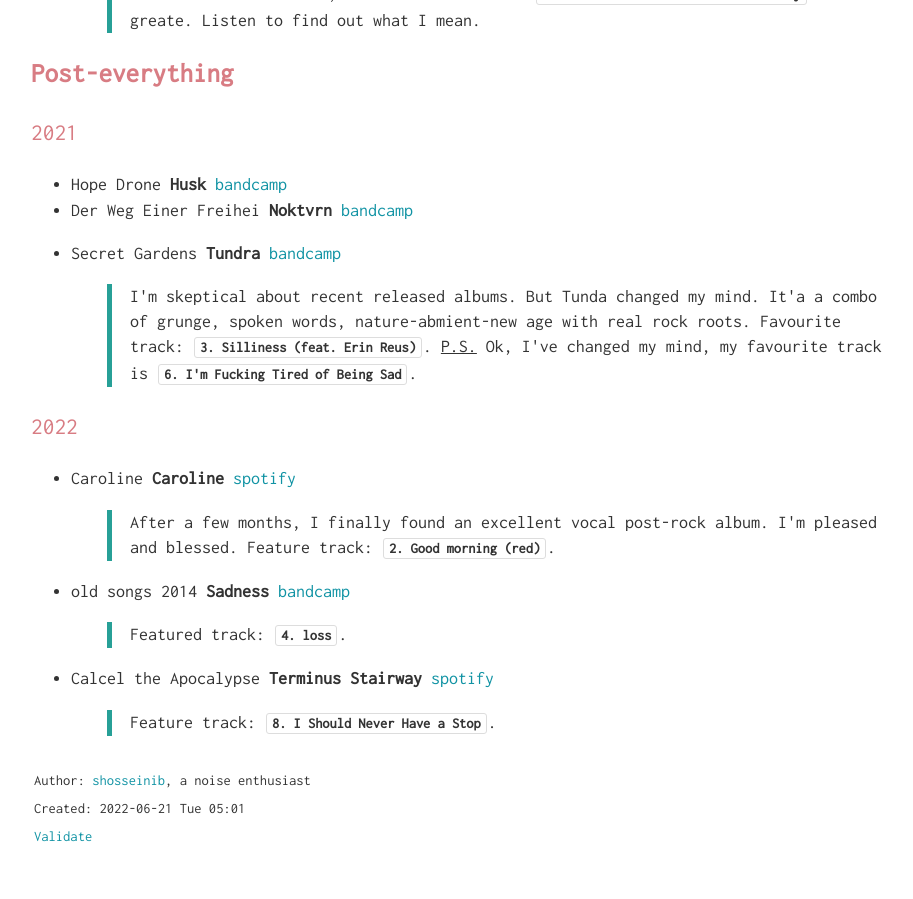
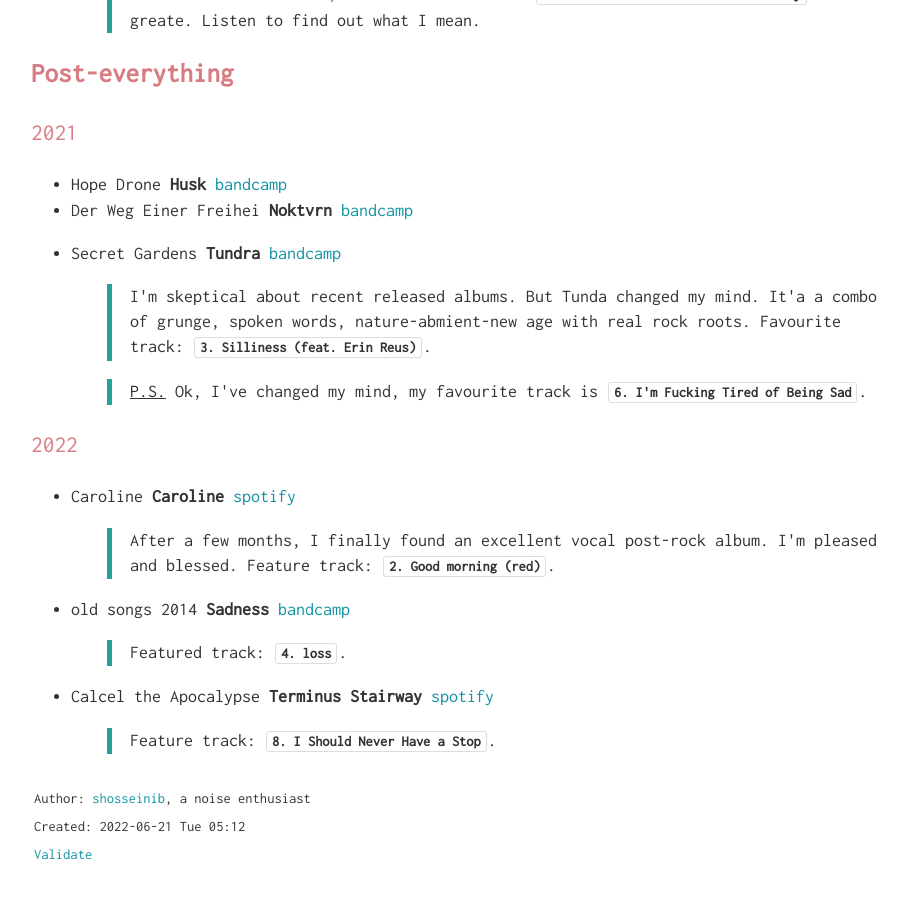
Before and after one commit to shosseinib/shosseinib.github.io, a Jekyll site: the page music.html, which Jekyll copies as it is, in a window 1280 px wide and 900 px high, scrolled down 5648 px. Shown: the whole window, without its empty margins (159-1072 px from the left). Built offline with Jekyll 4.4.1, drawn with Linux system fonts in a browser that asks for light colours; some web fonts are replaced.

```diff
--- a/music.html
+++ b/music.html
@@ -3,7 +3,7 @@
 "http://www.w3.org/TR/xhtml1/DTD/xhtml1-strict.dtd">
 <html xmlns="http://www.w3.org/1999/xhtml" lang="en" xml:lang="en">
 <head>
-<!-- 2022-06-21 Tue 05:01 -->
+<!-- 2022-06-21 Tue 05:12 -->
 <meta http-equiv="Content-Type" content="text/html;charset=utf-8" />
 <meta name="viewport" content="width=device-width, initial-scale=1" />
 <title>Music Journal</title>
@@ -205,112 +205,112 @@ html{font-family:'Inconsolata','Mirza',sans-serif;line-height:1.15;-ms-text-size
 <h2>Table of Contents</h2>
 <div id="text-table-of-contents" role="doc-toc">
 <ul>
-<li><a href="#org5486d3d"><b>Code of Conduct</b></a></li>
-<li><a href="#org004a31a"><b>Electronic</b></a>
+<li><a href="#org9559e60"><b>Code of Conduct</b></a></li>
+<li><a href="#orge14fd69"><b>Electronic</b></a>
 <ul>
-<li><a href="#org082efd9">2021</a></li>
-<li><a href="#orgf86767c">2022</a></li>
+<li><a href="#orgbabebbe">2021</a></li>
+<li><a href="#org7e6aa67">2022</a></li>
 </ul>
 </li>
-<li><a href="#orgdee461e"><b>Experimental &amp; Improvisation</b></a>
+<li><a href="#org420961a"><b>Experimental &amp; Improvisation</b></a>
 <ul>
-<li><a href="#org7854923">2019</a></li>
-<li><a href="#org8b7789e">2020</a></li>
-<li><a href="#orgc6d56da">2021</a></li>
-<li><a href="#org283997a">2022</a></li>
+<li><a href="#org8e8eab8">2019</a></li>
+<li><a href="#org56e89b9">2020</a></li>
+<li><a href="#orgfce728b">2021</a></li>
+<li><a href="#org01671b6">2022</a></li>
 </ul>
 </li>
-<li><a href="#org6f09cab"><b>Jazz</b></a>
+<li><a href="#org114adc4"><b>Jazz</b></a>
 <ul>
-<li><a href="#orge3b698d">2019</a></li>
-<li><a href="#orgee6e601">2021</a></li>
-<li><a href="#orgcab48fa">2022</a></li>
+<li><a href="#org44a0eab">2019</a></li>
+<li><a href="#org4cc38c2">2021</a></li>
+<li><a href="#orgbd78aee">2022</a></li>
 </ul>
 </li>
-<li><a href="#org9e39c1f"><b>*Metal</b></a>
+<li><a href="#orgd2c34d6"><b>*Metal</b></a>
 <ul>
-<li><a href="#org344c58a">Death</a>
+<li><a href="#orgeef5d45">Death</a>
 <ul>
-<li><a href="#org512fb06">2022</a></li>
+<li><a href="#org0b69947">2022</a></li>
 </ul>
 </li>
-<li><a href="#org8e6bb90">Doom</a>
+<li><a href="#org7484ebd">Doom</a>
 <ul>
-<li><a href="#orgc8bbc5d">2021</a></li>
-<li><a href="#org1346d87">2022</a></li>
+<li><a href="#org0e76028">2021</a></li>
+<li><a href="#orgdacb51c">2022</a></li>
 </ul>
 </li>
-<li><a href="#orgf6def47">Progressive</a></li>
+<li><a href="#orgc6c56f1">Progressive</a></li>
 </ul>
 </li>
-<li><a href="#org7bf14bd"><b>Noise</b></a>
+<li><a href="#orgc5a7b45"><b>Noise</b></a>
 <ul>
-<li><a href="#org7675c00">2022</a></li>
+<li><a href="#org31f0ef3">2022</a></li>
 </ul>
 </li>
-<li><a href="#orgbcd3aaf"><b>Post-everything</b></a>
+<li><a href="#org0efdae3"><b>Post-everything</b></a>
 <ul>
-<li><a href="#org9c60b0e">2021</a></li>
-<li><a href="#orga212dd0">2022</a></li>
+<li><a href="#orgc4c391c">2021</a></li>
+<li><a href="#orgfa90a8e">2022</a></li>
 </ul>
 </li>
 </ul>
 </div>
 </div>
-<div id="outline-container-org5486d3d" class="outline-2">
-<h2 id="org5486d3d"><b>Code of Conduct</b></h2>
-<div class="outline-text-2" id="text-org5486d3d">
+<div id="outline-container-org9559e60" class="outline-2">
+<h2 id="org9559e60"><b>Code of Conduct</b></h2>
+<div class="outline-text-2" id="text-org9559e60">
 <p>
 Here I collect music albums that I consider worshiped (in my way) works in <code>Jazz</code>, <code>Post-Everything</code>, <code>Noise</code>, <code>*Metal</code>, <code>Electronic</code>, and <code>Experimental &amp; Improvisation</code>. The order is by year, but there is no order; I may re-sort them by their artist name later; who knows?
 </p>
 </div>
 </div>
 
-<div id="outline-container-org004a31a" class="outline-2">
-<h2 id="org004a31a"><b>Electronic</b></h2>
-<div class="outline-text-2" id="text-org004a31a">
+<div id="outline-container-orge14fd69" class="outline-2">
+<h2 id="orge14fd69"><b>Electronic</b></h2>
+<div class="outline-text-2" id="text-orge14fd69">
 </div>
-<div id="outline-container-org082efd9" class="outline-3">
-<h3 id="org082efd9">2021</h3>
-<div class="outline-text-3" id="text-org082efd9">
+<div id="outline-container-orgbabebbe" class="outline-3">
+<h3 id="orgbabebbe">2021</h3>
+<div class="outline-text-3" id="text-orgbabebbe">
 <ul class="org-ul">
 <li>Doyeq <b>Never Back</b> <a href="https://fuselab.bandcamp.com/album/never-back">bandcamp</a></li>
 <li>HEXSYSTEM <b>Interface OST Vol. II</b> <a href="https://hexsystem.bandcamp.com/album/interface-ost-vol-ii?from=fandiscflw">bandcamp</a></li>
 </ul>
 </div>
 </div>
-<div id="outline-container-orgf86767c" class="outline-3">
-<h3 id="orgf86767c">2022</h3>
-<div class="outline-text-3" id="text-orgf86767c">
+<div id="outline-container-org7e6aa67" class="outline-3">
+<h3 id="org7e6aa67">2022</h3>
+<div class="outline-text-3" id="text-org7e6aa67">
 <ul class="org-ul">
 <li>HEXSYSTEM <b>No Confluence</b> <a href="https://hexsystem.bandcamp.com/album/no-confluence?from=fanpub_fnb">bandcamp</a></li>
 </ul>
 </div>
 </div>
 </div>
-<div id="outline-container-orgdee461e" class="outline-2">
-<h2 id="orgdee461e"><b>Experimental &amp; Improvisation</b></h2>
-<div class="outline-text-2" id="text-orgdee461e">
+<div id="outline-container-org420961a" class="outline-2">
+<h2 id="org420961a"><b>Experimental &amp; Improvisation</b></h2>
+<div class="outline-text-2" id="text-org420961a">
 </div>
-<div id="outline-container-org7854923" class="outline-3">
-<h3 id="org7854923">2019</h3>
-<div class="outline-text-3" id="text-org7854923">
+<div id="outline-container-org8e8eab8" class="outline-3">
+<h3 id="org8e8eab8">2019</h3>
+<div class="outline-text-3" id="text-org8e8eab8">
 <ul class="org-ul">
 <li>Sam Andreae/David Birchall/Toshimaru Nakamura/Otto Willberg <b>UK ツアー 2019</b> <a href="https://scatterarchive.bandcamp.com/album/uk-2019?from=fandiscflw">bandcamp</a></li>
 </ul>
 </div>
 </div>
-<div id="outline-container-org8b7789e" class="outline-3">
-<h3 id="org8b7789e">2020</h3>
-<div class="outline-text-3" id="text-org8b7789e">
+<div id="outline-container-org56e89b9" class="outline-3">
+<h3 id="org56e89b9">2020</h3>
+<div class="outline-text-3" id="text-org56e89b9">
 <ul class="org-ul">
 <li>Jean-Luc Guionnet, Annette Krebs <b>pointe sèche</b> <a href="https://annettekrebs.bandcamp.com/album/pointe-s-che">bandcamp</a></li>
 </ul>
 </div>
 </div>
-<div id="outline-container-orgc6d56da" class="outline-3">
-<h3 id="orgc6d56da">2021</h3>
-<div class="outline-text-3" id="text-orgc6d56da">
+<div id="outline-container-orgfce728b" class="outline-3">
+<h3 id="orgfce728b">2021</h3>
+<div class="outline-text-3" id="text-orgfce728b">
 <ul class="org-ul">
 <li>Guilherme Rodrigues &amp; Carlos Santos <b>Uncommon Symmetries</b> <a href="https://guilhermerodrigues.bandcamp.com/album/uncommon-symmetries">bandcamp</a></li>
 <li>I/O - Carlos Santos and Ulrich Mitzlaff <b>Studies on Colour Field Modulation</b> <a href="https://carlossantos.bandcamp.com/album/studies-on-colour-field-modulation">bandcamp</a></li>
@@ -319,9 +319,9 @@ Here I collect music albums that I consider worshiped (in my way) works in <code
 </ul>
 </div>
 </div>
-<div id="outline-container-org283997a" class="outline-3">
-<h3 id="org283997a">2022</h3>
-<div class="outline-text-3" id="text-org283997a">
+<div id="outline-container-org01671b6" class="outline-3">
+<h3 id="org01671b6">2022</h3>
+<div class="outline-text-3" id="text-org01671b6">
 <ul class="org-ul">
 <li>Mark Wagner <b>S☉N RISE / S☉N OF THE SUN</b> <a href="https://zamzamrec.bandcamp.com/album/s-n-rise-s-n-of-the-sun">bandcamp</a></li>
 <li><p>
@@ -336,21 +336,21 @@ I love how the Slovak language is like the Icelandic language. After listening t
 </div>
 </div>
 </div>
-<div id="outline-container-org6f09cab" class="outline-2">
-<h2 id="org6f09cab"><b>Jazz</b></h2>
-<div class="outline-text-2" id="text-org6f09cab">
+<div id="outline-container-org114adc4" class="outline-2">
+<h2 id="org114adc4"><b>Jazz</b></h2>
+<div class="outline-text-2" id="text-org114adc4">
 </div>
-<div id="outline-container-orge3b698d" class="outline-3">
-<h3 id="orge3b698d">2019</h3>
-<div class="outline-text-3" id="text-orge3b698d">
+<div id="outline-container-org44a0eab" class="outline-3">
+<h3 id="org44a0eab">2019</h3>
+<div class="outline-text-3" id="text-org44a0eab">
 <ul class="org-ul">
 <li>Enrico Rava &amp; Joe Lovano <b>Roma (Live)</b> <a href="https://open.spotify.com/album/7oJD5GX7laQuDzSz10eKS2">spotify</a></li>
 </ul>
 </div>
 </div>
-<div id="outline-container-orgee6e601" class="outline-3">
-<h3 id="orgee6e601">2021</h3>
-<div class="outline-text-3" id="text-orgee6e601">
+<div id="outline-container-org4cc38c2" class="outline-3">
+<h3 id="org4cc38c2">2021</h3>
+<div class="outline-text-3" id="text-org4cc38c2">
 <ul class="org-ul">
 <li>Mira Martin-Gray, Bryan Qu, Karen Ng, Nick Dunston <b>Trumpet &amp; Drums REMIX Festival</b> <a href="https://linaallemano.bandcamp.com/album/trumpet-drums-remix-festival">bandcamp</a></li>
 <li>Milton Man Gogh <b>The Great Reset</b> <a href="https://miltonmangogh.bandcamp.com/album/the-great-reset-2?from=fandiscflw">bandcamp</a></li>
@@ -407,9 +407,9 @@ Fetured track: <b><code>3. Manha De Carnaval - Live</code></b>.
 </ul>
 </div>
 </div>
-<div id="outline-container-orgcab48fa" class="outline-3">
-<h3 id="orgcab48fa">2022</h3>
-<div class="outline-text-3" id="text-orgcab48fa">
+<div id="outline-container-orgbd78aee" class="outline-3">
+<h3 id="orgbd78aee">2022</h3>
+<div class="outline-text-3" id="text-orgbd78aee">
 <ul class="org-ul">
 <li>Joel Lyssarides <b>Stay Now</b> <a href="https://joellyssarides.bandcamp.com/releases">bandcamp</a></li>
 <li><p>
@@ -441,17 +441,17 @@ Norway!
 </div>
 </div>
 
-<div id="outline-container-org9e39c1f" class="outline-2">
-<h2 id="org9e39c1f"><b>*Metal</b></h2>
-<div class="outline-text-2" id="text-org9e39c1f">
+<div id="outline-container-orgd2c34d6" class="outline-2">
+<h2 id="orgd2c34d6"><b>*Metal</b></h2>
+<div class="outline-text-2" id="text-orgd2c34d6">
 </div>
-<div id="outline-container-org344c58a" class="outline-3">
-<h3 id="org344c58a">Death</h3>
-<div class="outline-text-3" id="text-org344c58a">
+<div id="outline-container-orgeef5d45" class="outline-3">
+<h3 id="orgeef5d45">Death</h3>
+<div class="outline-text-3" id="text-orgeef5d45">
 </div>
-<div id="outline-container-org512fb06" class="outline-4">
-<h4 id="org512fb06">2022</h4>
-<div class="outline-text-4" id="text-org512fb06">
+<div id="outline-container-org0b69947" class="outline-4">
+<h4 id="org0b69947">2022</h4>
+<div class="outline-text-4" id="text-org0b69947">
 <ul class="org-ul">
 <li><p>
 Septicflesh <b>Modern Primitive</b> <a href="https://septicflesh.bandcamp.com/album/modern-primitive?from=fanpub_nfnb_pr">bandcamp</a>
@@ -465,13 +465,13 @@ Finally, Septicflesh is here! A great greek band with a homogeneous discography
 </div>
 </div>
 </div>
-<div id="outline-container-org8e6bb90" class="outline-3">
-<h3 id="org8e6bb90">Doom</h3>
-<div class="outline-text-3" id="text-org8e6bb90">
+<div id="outline-container-org7484ebd" class="outline-3">
+<h3 id="org7484ebd">Doom</h3>
+<div class="outline-text-3" id="text-org7484ebd">
 </div>
-<div id="outline-container-orgc8bbc5d" class="outline-4">
-<h4 id="orgc8bbc5d">2021</h4>
-<div class="outline-text-4" id="text-orgc8bbc5d">
+<div id="outline-container-org0e76028" class="outline-4">
+<h4 id="org0e76028">2021</h4>
+<div class="outline-text-4" id="text-org0e76028">
 <ul class="org-ul">
 <li>Abysmal Grief <b>Funeral Cult of Personality</b> <a href="https://sunandmoonrecords.bandcamp.com/album/funeral-cult-of-personality">bandcamp</a></li>
 <li>Funeralium <b>Funeralium</b> <a href="https://funeralium.bandcamp.com/album/funeralium?from=fannewrel">bandcamp</a></li>
@@ -482,9 +482,9 @@ Finally, Septicflesh is here! A great greek band with a homogeneous discography
 </ul>
 </div>
 </div>
-<div id="outline-container-org1346d87" class="outline-4">
-<h4 id="org1346d87">2022</h4>
-<div class="outline-text-4" id="text-org1346d87">
+<div id="outline-container-orgdacb51c" class="outline-4">
+<h4 id="orgdacb51c">2022</h4>
+<div class="outline-text-4" id="text-orgdacb51c">
 <ul class="org-ul">
 <li>Where Myth Becomes Memory <b>Rolo Tomassi</b> <a href="https://rolotomassi.bandcamp.com/album/where-myth-becomes-memory?from=fanpub_fnb_pr">bandcamp</a></li>
 <li><p>
@@ -539,9 +539,9 @@ A classic doom metal, with long reefs, great basses, and lyrical procedure. Feat
 </div>
 </div>
 </div>
-<div id="outline-container-orgf6def47" class="outline-3">
-<h3 id="orgf6def47">Progressive</h3>
-<div class="outline-text-3" id="text-orgf6def47">
+<div id="outline-container-orgc6c56f1" class="outline-3">
+<h3 id="orgc6c56f1">Progressive</h3>
+<div class="outline-text-3" id="text-orgc6c56f1">
 <ul class="org-ul">
 <li><p>
 Venus Principle <b>Stand In Your Light</b> <a href="https://venusprinciple.bandcamp.com/album/stand-in-your-light-deluxe-edition?from=fanpub_nfnb_pr">bandcamp</a>
@@ -555,13 +555,13 @@ Let's be honest. It's too rare for me to listen a combo of male and female vocal
 </div>
 </div>
 </div>
-<div id="outline-container-org7bf14bd" class="outline-2">
-<h2 id="org7bf14bd"><b>Noise</b></h2>
-<div class="outline-text-2" id="text-org7bf14bd">
+<div id="outline-container-orgc5a7b45" class="outline-2">
+<h2 id="orgc5a7b45"><b>Noise</b></h2>
+<div class="outline-text-2" id="text-orgc5a7b45">
 </div>
-<div id="outline-container-org7675c00" class="outline-3">
-<h3 id="org7675c00">2022</h3>
-<div class="outline-text-3" id="text-org7675c00">
+<div id="outline-container-org31f0ef3" class="outline-3">
+<h3 id="org31f0ef3">2022</h3>
+<div class="outline-text-3" id="text-org31f0ef3">
 <ul class="org-ul">
 <li><p>
 Portal to the God Damn Blood Dimension <b>Rotten Fruit; Regular Orchard</b> <a href="https://portaltothegoddamnblooddimension.bandcamp.com/album/rotten-fruit-regular-orchard?from=fandiscflw">bandcamp</a>
@@ -591,13 +591,13 @@ Ok I'm a little biased, but the fourth track <b><code>Their leaves do not wish u
 </div>
 </div>
 </div>
-<div id="outline-container-orgbcd3aaf" class="outline-2">
-<h2 id="orgbcd3aaf"><b>Post-everything</b></h2>
-<div class="outline-text-2" id="text-orgbcd3aaf">
+<div id="outline-container-org0efdae3" class="outline-2">
+<h2 id="org0efdae3"><b>Post-everything</b></h2>
+<div class="outline-text-2" id="text-org0efdae3">
 </div>
-<div id="outline-container-org9c60b0e" class="outline-3">
-<h3 id="org9c60b0e">2021</h3>
-<div class="outline-text-3" id="text-org9c60b0e">
+<div id="outline-container-orgc4c391c" class="outline-3">
+<h3 id="orgc4c391c">2021</h3>
+<div class="outline-text-3" id="text-orgc4c391c">
 <ul class="org-ul">
 <li>Hope Drone <b>Husk</b> <a href="https://hopedrone.bandcamp.com/album/husk">bandcamp</a></li>
 <li>Der Weg Einer Freihei <b>Noktvrn</b> <a href="https://derwegeinerfreiheitsom.bandcamp.com/album/noktvrn?from=fanpub_nfnb_pr">bandcamp</a></li>
@@ -607,15 +607,19 @@ Secret Gardens <b>Tundra</b> <a href="https://secretgardens.bandcamp.com/album/t
 <blockquote>
 <p>
 I'm skeptical about recent released albums. But Tunda changed my mind. It'a a combo of grunge, spoken words, nature-abmient-new age with real rock roots. Favourite track: <b><code>3. Silliness (feat. Erin Reus)</code></b>.
+</p>
+</blockquote>
+<blockquote>
+<p>
 <span class="underline">P.S.</span> Ok, I've changed my mind, my favourite track is <b><code>6. I'm Fucking Tired of Being Sad</code></b>.
 </p>
 </blockquote></li>
 </ul>
 </div>
 </div>
-<div id="outline-container-orga212dd0" class="outline-3">
-<h3 id="orga212dd0">2022</h3>
-<div class="outline-text-3" id="text-orga212dd0">
+<div id="outline-container-orgfa90a8e" class="outline-3">
+<h3 id="orgfa90a8e">2022</h3>
+<div class="outline-text-3" id="text-orgfa90a8e">
 <ul class="org-ul">
 <li><p>
 Caroline <b>Caroline</b> <a href="https://open.spotify.com/album/4X12VfRomM649eKXd1qKMf">spotify</a>
@@ -648,7 +652,7 @@ Feature track: <b><code>8. I Should Never Have a Stop</code></b>.
 </div>
 <div id="postamble" class="status">
 <p class="author">Author: <a href="https://shosseinib.github.io">shosseinib</a>, a noise enthusiast</p>
-<p class="date">Created: 2022-06-21 Tue 05:01</p>
+<p class="date">Created: 2022-06-21 Tue 05:12</p>
 <p class="validation"><a href="https://validator.w3.org/check?uri=referer">Validate</a></p>
 </div>
 </body>
--- a/music.org
+++ b/music.org
@@ -151,6 +151,8 @@ Let's be honest. It's too rare for me to listen a combo of male and female vocal
 - Secret Gardens *Tundra* [[https://secretgardens.bandcamp.com/album/tundra][bandcamp]]
   #+begin_quote
   I'm skeptical about recent released albums. But Tunda changed my mind. It'a a combo of grunge, spoken words, nature-abmient-new age with real rock roots. Favourite track: *=3. Silliness (feat. Erin Reus)=*.
+  #+end_quote
+  #+begin_quote
   _P.S._ Ok, I've changed my mind, my favourite track is *=6. I'm Fucking Tired of Being Sad=*.
   #+end_quote
 ** 2022
```
